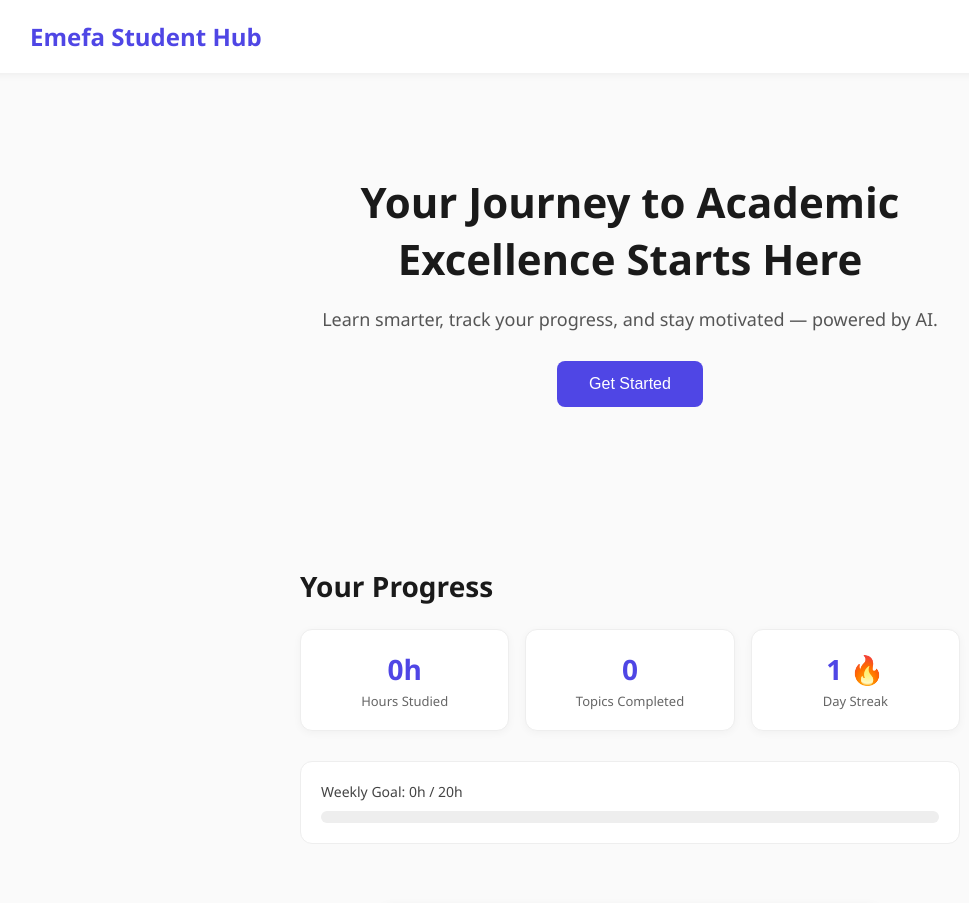
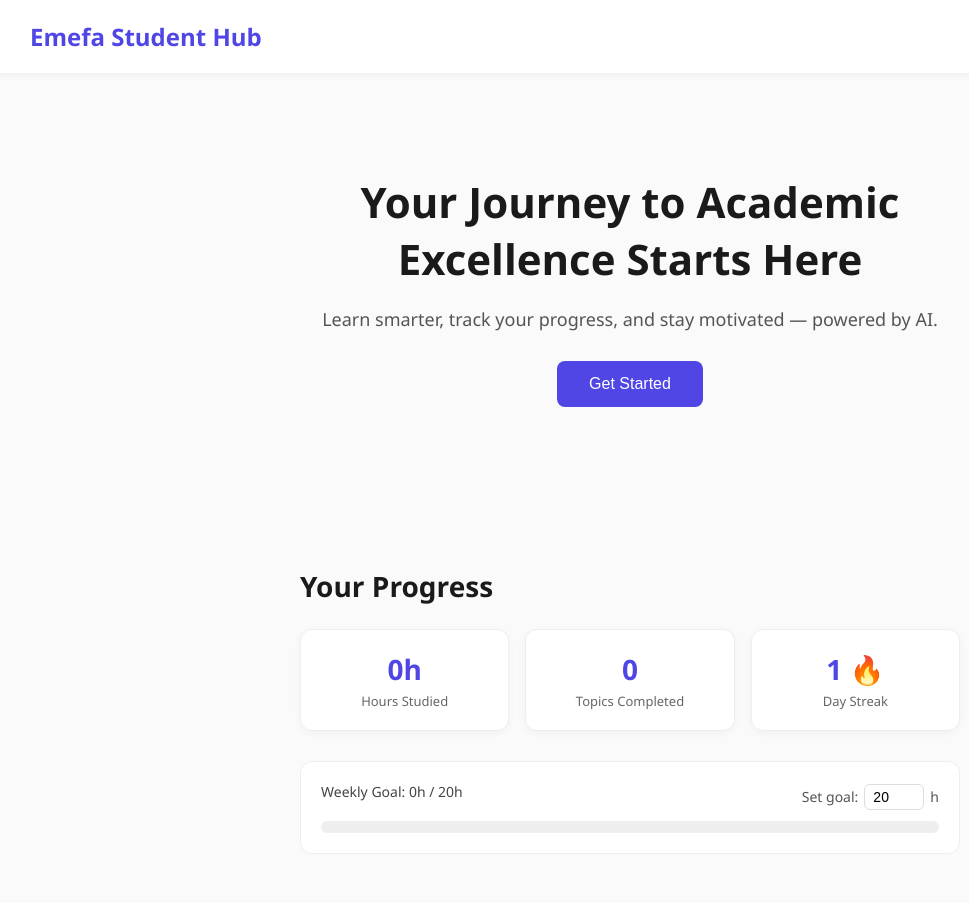
Before and after one commit to Emmalia-tech/emefa-student-hub, a React (Vite) app: page / in a window 1280 px wide. Shown: the top 903 px of the page, without its empty margins (10-979 px from the left). Built offline with nearby package versions, Linux system fonts and the light colour scheme.

Commit message:
Add editable weekly goals

```diff
--- a/src/App.jsx
+++ b/src/App.jsx
@@ -25,6 +25,13 @@ function App() {
     }))
   }
 
+  const updateGoal = (newGoal) => {
+    setStats(prev => ({
+      ...prev,
+      goal: newGoal
+    }))
+  }
+
   return (
     <div className="landing">
       <nav className="navbar">
@@ -37,7 +44,7 @@ function App() {
         <button className="cta-button">Get Started</button>
       </header>
 
-      <Dashboard stats={stats} />
+      <Dashboard stats={stats} updateGoal={updateGoal} />
       <Chatbot onActivity={addStudyActivity} />
     </div>
   )
--- a/src/Dashboard.jsx
+++ b/src/Dashboard.jsx
@@ -1,5 +1,12 @@
-function Dashboard({ stats }) {
+function Dashboard({ stats, updateGoal }) {
   const progressPercent = Math.min((stats.hoursStudied / stats.goal) * 100, 100)
+
+  const handleGoalChange = (e) => {
+    const newGoal = Number(e.target.value)
+    if (newGoal > 0) {
+      updateGoal(newGoal)
+    }
+  }
 
   return (
     <div className="dashboard-container">
@@ -23,7 +30,21 @@ function Dashboard({ stats }) {
       </div>
 
       <div className="progress-bar-section">
-        <p className="progress-label">Weekly Goal: {stats.hoursStudied}h / {stats.goal}h</p>
+        <div className="goal-header">
+          <p className="progress-label">Weekly Goal: {stats.hoursStudied}h / {stats.goal}h</p>
+          <div className="goal-edit">
+            <label htmlFor="goalInput">Set goal:</label>
+            <input
+              id="goalInput"
+              type="number"
+              min="1"
+              value={stats.goal}
+              onChange={handleGoalChange}
+              className="goal-input"
+            />
+            <span>h</span>
+          </div>
+        </div>
         <div className="progress-bar-bg">
           <div className="progress-bar-fill" style={{ width: `${progressPercent}%` }}></div>
         </div>
--- a/src/index.css
+++ b/src/index.css
@@ -210,3 +210,27 @@ body {
   border-radius: 8px;
   transition: width 0.3s ease;
 }
+.goal-header {
+  display: flex;
+  justify-content: space-between;
+  align-items: center;
+  flex-wrap: wrap;
+  gap: 10px;
+  margin-bottom: 10px;
+}
+
+.goal-edit {
+  display: flex;
+  align-items: center;
+  gap: 6px;
+  font-size: 14px;
+  color: #555;
+}
+
+.goal-input {
+  width: 60px;
+  padding: 4px 8px;
+  border: 1px solid #ddd;
+  border-radius: 6px;
+  font-size: 14px;
+}
```
